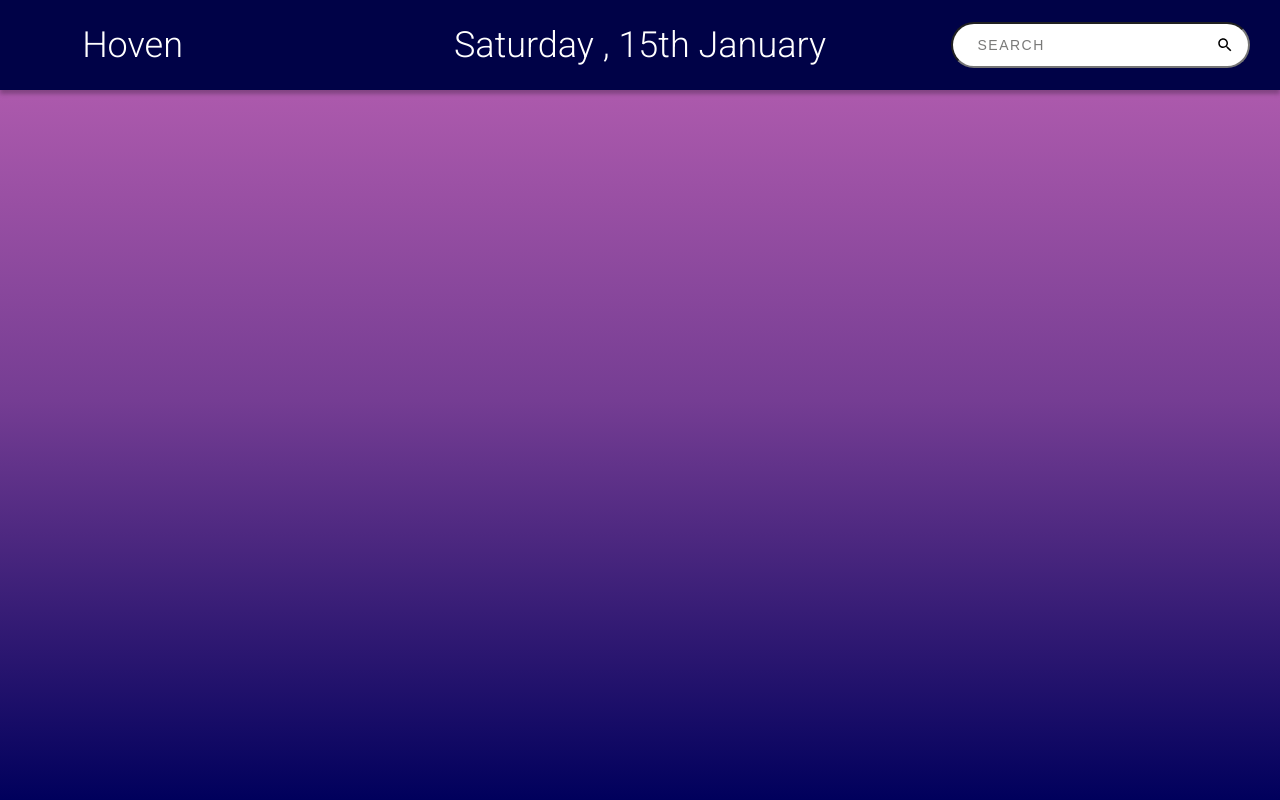
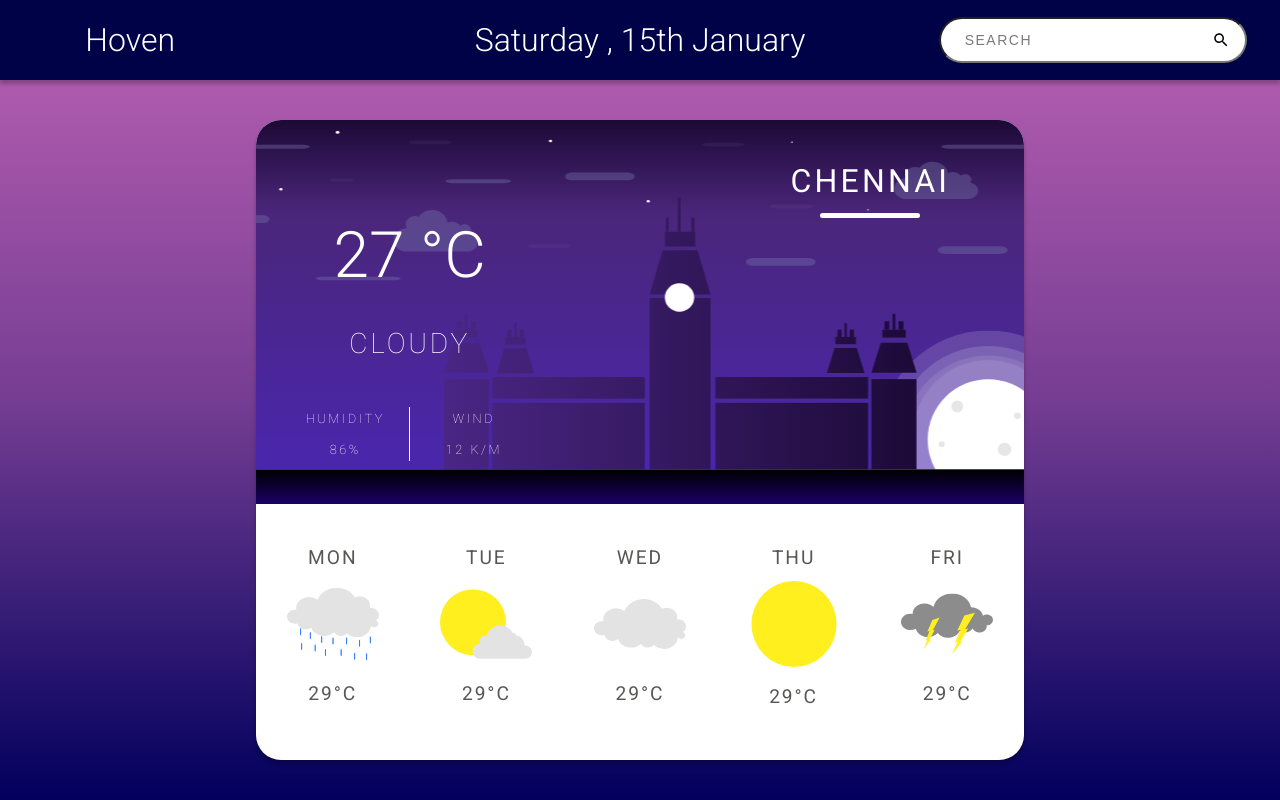
Before and after one commit to mynamasp/Weather-page, a plain HTML site: page index.html in a window 1280 px wide. Drawn offline with Linux system fonts and the light colour scheme.

Commit message:
Weather page completed

```diff
--- a/index.html
+++ b/index.html
@@ -16,7 +16,7 @@
 <body>
     <header class="header">
         <div class="title"><div class="title-text">Hoven</div></div>
-        <div class="date">Saturday , 15th January</div>
+        <div class="date"><day>Saturday</day> , 15th January</div>
         <div class="search-box">
             <div class="search-container">
                 <input class="search-input" type="text" placeholder="Search">
@@ -24,7 +24,66 @@
           </div>
     </header>
     <main>
+        <div class="city">
+            <div class="city-info">
+                <div class="city-temp">
+                    27 °C
+                </div>
+                <div class="city-weather">
+                    Cloudy
+                </div>
+                <div class="city-details">
+                    <div class="city-humidity">
+                        <div>
+                        <div>Humidity</div>
+                        <div id="humidity">86%</div>
+                        </div>
+                    </div>
+                    <div class="city-wind-speed">
+                        <div>
+                        <div>wind</div>
+                        <div id="wind-speed">12 K/M</div>
+                        </div>
+                    </div>
+                </div>
+            </div>
+            <div class="city-name">
+                    <div>Chennai</div>
+                    <div class="city-underline"></div>
+            </div>
 
+        </div>
+        <div class="forecast">
+            <div class="day">
+                <div class="day-name"><div>mon</div></div>
+                <img src="Images/Weather-icon/SVG/rainy.svg" alt="rainy" class="weather-icon">
+                <div class="day-temp">29°C</div>
+            </div>
+            <div class="day">
+                <div class="day-name"><div>tue</div></div>
+                <img src="Images/Weather-icon/SVG/partly-cloudy.svg" alt="rainy" class="weather-icon">
+                <div class="day-temp">29°C</div>
+
+            </div>
+            <div class="day">
+                <div class="day-name"><div>wed</div></div>
+                <img src="Images/Weather-icon/SVG/cloudy.svg" alt="rainy" class="weather-icon">
+                <div class="day-temp">29°C</div>
+
+            </div>
+            <div class="day">
+                <div class="day-name"><div>thu</div></div>
+                <img src="Images/Weather-icon/SVG/sunny.svg" alt="rainy" class="weather-icon">
+                <div class="day-temp">29°C</div>
+
+            </div>
+            <div class="day">
+                <div class="day-name"><div>fri</div></div>
+                <img src="Images/Weather-icon/SVG/thunderstorm.svg" alt="rainy" class="weather-icon">
+                <div class="day-temp">29°C</div>
+
+            </div>
+        </div>
     </main>
 
 </body>
--- a/style.css
+++ b/style.css
@@ -6,21 +6,24 @@ body {
     margin:0;
     background: rgb(189,98,180);
     background: linear-gradient(180deg, rgba(189,98,180,1) 0%, rgba(117,61,147,1) 50%, rgba(0,0,92,1) 100%);
+    display: flex;
+    flex-direction: column;
+    color: #FFFFFF;
+
+
 }
+
+body{height:100vh;}
 
 header{
     display: flex;
     flex-direction: row;
-    justify-content: center;
-    flex-wrap: wrap;
     width: 100%;
-    height: 90px;
-    margin:0;
-    padding:0;
-    left: 0px;
-    top: 0px;
+    height: 10%;
     background: #000247;
     box-shadow: 0px 4px 4px rgba(0, 0, 0, 0.25);
+    align-items: center;
+    justify-content: center;
 }
 
 header > div{
@@ -34,7 +37,7 @@ header > div{
     font-family: Roboto;
     font-style: normal;
     font-weight: 300;
-    font-size: 36px;
+    font-size: 2.5vw;
     line-height: 42px;
     color: #FFFFFF;
     /* padding: 24px; */
@@ -47,14 +50,16 @@ header > div{
     font-family: Roboto;
     font-style: normal;
     font-weight: 300;
-    font-size: 36px;
+    font-size: 2.5vw;
     line-height: 42px;
     color: #FFFFFF;
-    padding: 24px;
     text-align: center;
-    margin: auto;
+    /* margin: auto; */
 }
+.date-name {
+  font-weight: 400;
 
+}
 
 .search-box{
   margin: auto;
@@ -94,3 +99,176 @@ header > div{
   .search-input:focus {
       outline: 0;
   }
+
+  main{
+
+    width: 60%;
+    height: 80vh;
+    margin: auto;
+    background: #FFFFFF;
+    box-shadow: 0px 4px 4px rgba(0, 0, 0, 0.25);
+    border-radius: 25px;
+    display: flex;
+    flex-direction: column;
+  }
+
+  .city{
+    background-image: url(Images/Chennai-vector.svg);
+    background-repeat: no-repeat;
+    background-position: center;
+    background-size:cover;
+    height: 60%;
+    border-top-left-radius: 25px;
+    border-top-right-radius: 25px;
+    display: flex;
+
+  }
+
+  .city-info{
+    flex: 1;
+    display: flex;
+    flex-direction: column;
+    text-align: center;
+    margin-left: -10%;
+  }
+
+  .city-temp{
+    font-family: Roboto;
+    font-style: normal;
+    font-weight: 300;
+    font-size: 5vw;
+    line-height: 112px;
+    margin-top: 10vh;
+    color: #FFFFFF;
+  }
+
+  .city-weather{
+    font-family: Roboto;
+    font-style: normal;
+    font-weight: 200;
+    font-size: 2.2vw;
+    line-height: 47px;
+    letter-spacing: 0.1em;
+    text-transform: uppercase;
+    text-align: center;
+    margin-top: 1vh;
+
+  }
+
+  .city-details{
+    font-family: Roboto;
+    font-style: normal;
+    font-weight: 100;
+    font-size: 1vw;
+    line-height: 23px;
+    letter-spacing: 0.2em;
+    text-transform: uppercase;
+    display: flex;
+    text-align: center;
+    margin-top: 5vh;
+    }
+
+  .city-humidity{
+    width: calc(100% / 2);
+
+  }
+
+  .city-humidity > div {
+    margin-left: 8vw;
+
+  }
+
+  #humidity{
+    margin-top: 1vh;
+  }
+
+  .city-wind-speed{
+    border-left: 1px solid;
+    width: calc(100% / 2);
+
+  }
+
+  .city-wind-speed > div{
+    margin-right: 8vw;
+  }
+
+  #wind-speed{
+    margin-top: 1vh;
+  }
+
+  .city-name{
+    width: 60%;
+    text-align: center;
+    font-family: Roboto;
+    font-style: normal;
+    margin-top: 5%;
+    font-weight: 400;
+    font-size: 2.5vw;
+    line-height: 47px;
+    letter-spacing: 0.1em;
+    text-transform: uppercase;
+    color: #FFFFFF;
+    display: flex;
+    flex-direction: column;
+    margin-right: -10%;
+  }
+.city-underline {
+    background-color:  white;
+    border-radius: 15px;
+    margin-top: 1vh;
+    width: 100px;
+    height: 5px;
+    align-self: center;
+}
+
+  .forecast{
+    display: flex;
+    flex: 1;
+    color: #575756;
+  }
+
+  .forecast > div {
+    width: calc(100% / 5);
+    text-align: center;
+    text-transform: uppercase;
+    font-family: Roboto;
+    font-style: normal;
+    font-weight: normal;
+    font-size: 1.5vw;
+    line-height: 28px;
+    letter-spacing: 0.1em;
+  }
+
+  .weather-icon {
+    width: 60%;
+    height: auto;
+  }
+
+  .day{
+    display: flex;
+    flex-direction: column;
+  }
+
+  .day > * {
+    height: calc(100% / 3);
+    align-self: center;
+
+  }
+
+  .day-name > div {
+      margin-top: 5vh;
+  }
+
+  .day-temp {
+    margin-top: 2vh;
+  }
+
+  /* .day > div {
+    margin-top: 1vh;
+  } */
+
+  @media (max-width: 800px) {
+    header {
+      flex-direction: column;
+    }
+  }
```
Also changed, not shown: Images/Chennai-vector.svg (added), Images/Weather-icon/SVG/cloudy.svg (added), Images/Weather-icon/SVG/partly-cloudy.svg (added), Images/Weather-icon/SVG/rainy.svg (added), Images/Weather-icon/SVG/sunny.svg (added), Images/Weather-icon/SVG/thunderstorm.svg (added), Images/Weather-icon/Weather-icons.svg (added).
